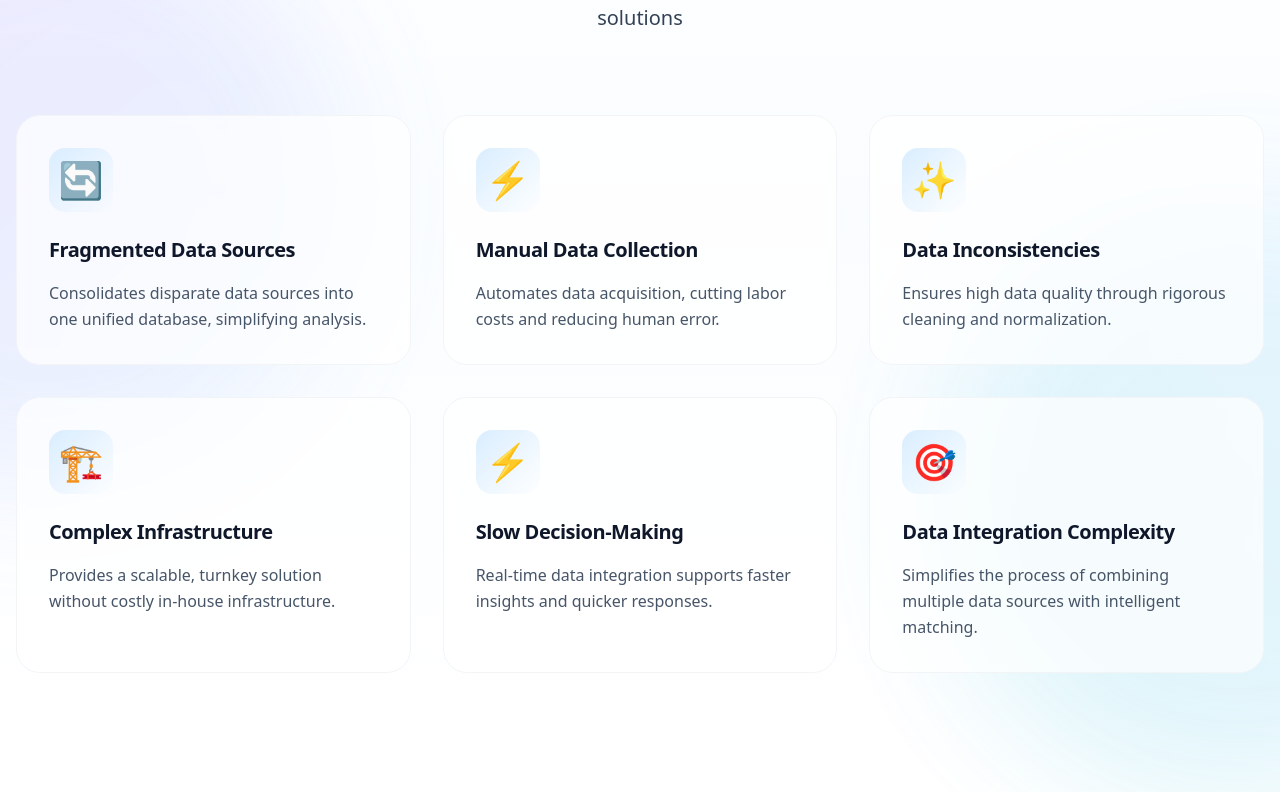
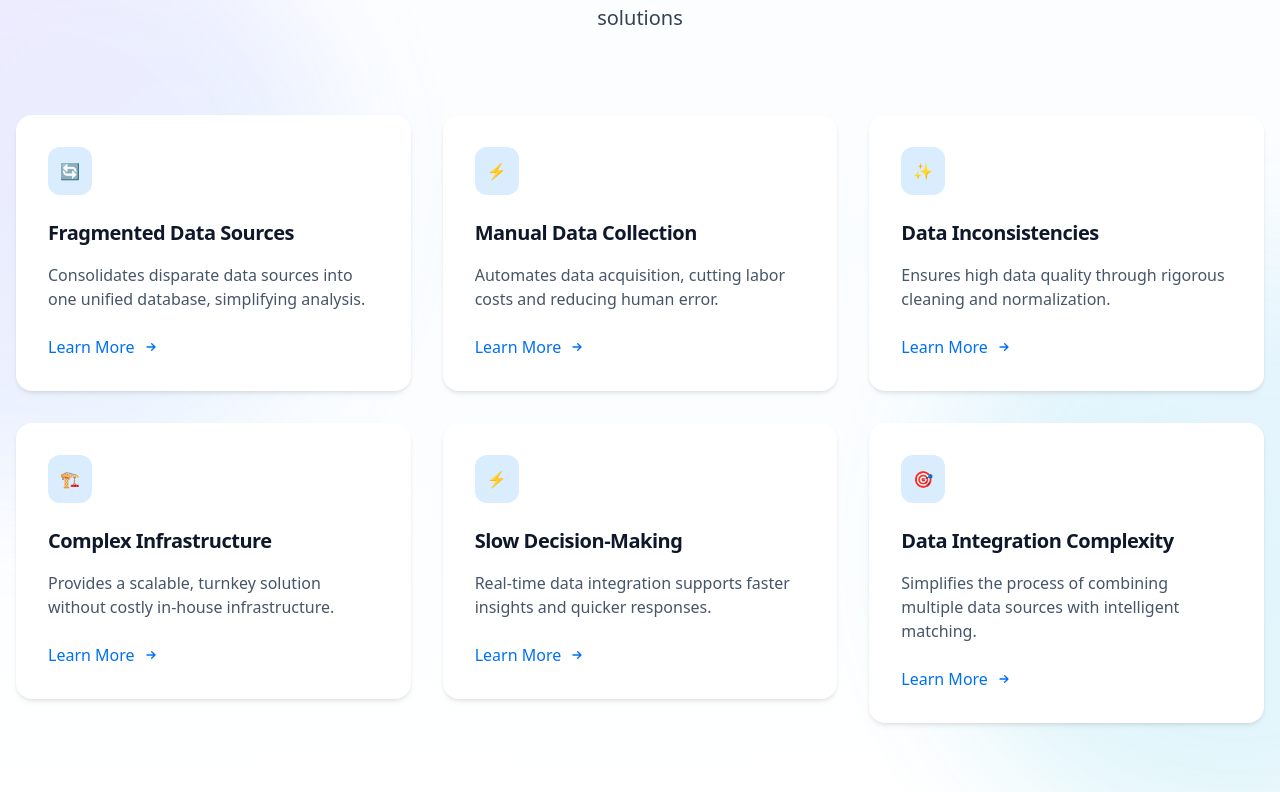
Before and after one commit to icebergdata-io/web, a React (Vite) app: page / in a window 1280 px wide. Shown: the part 4448-5240 px from the top of the page. Built offline with nearby package versions, Linux system fonts and the light colour scheme.

Commit message:
feat: Add floating CTA button for mobile view

```diff
--- /dev/null
+++ b/src/components/FloatingCTA.jsx
@@ -0,0 +1,35 @@
+import { motion } from 'framer-motion';
+import { useState } from 'react';
+import CalendlyPopup from './CalendlyPopup';
+
+const FloatingCTA = () => {
+  const [showCalendly, setShowCalendly] = useState(false);
+
+  return (
+    <>
+      <motion.div
+        initial={{ opacity: 0, y: 20 }}
+        animate={{ opacity: 1, y: 0 }}
+        transition={{ duration: 0.5 }}
+        className="fixed bottom-8 right-8 z-50 md:hidden"
+      >
+        <button
+          onClick={() => setShowCalendly(true)}
+          className="flex items-center gap-2 bg-gradient-to-r from-primary-600 via-accent-purple to-accent-purple hover:from-accent-purple hover:via-primary-600 hover:to-primary-600 text-white px-6 py-3 rounded-full shadow-elevation-3 hover:shadow-elevation-4 transition-all duration-300 hover:-translate-y-1 border border-white/20 bg-[length:200%_200%] bg-[0%_0%] hover:bg-[100%_100%]"
+        >
+          <span className="font-medium">Book a Demo</span>
+          <svg className="w-5 h-5" fill="none" viewBox="0 0 24 24" stroke="currentColor">
+            <path strokeLinecap="round" strokeLinejoin="round" strokeWidth={2} d="M13 7l5 5m0 0l-5 5m5-5H6" />
+          </svg>
+        </button>
+      </motion.div>
+
+      <CalendlyPopup
+        isOpen={showCalendly}
+        onClose={() => setShowCalendly(false)}
+      />
+    </>
+  );
+};
+
+export default FloatingCTA;
--- a/src/components/Layout.jsx
+++ b/src/components/Layout.jsx
@@ -2,6 +2,7 @@
 import { Outlet } from 'react-router-dom';
 import Navbar from './Navbar';
 import Footer from './Footer';
+import FloatingCTA from './FloatingCTA';
 
 const Layout = () => {
   const [scrolled, setScrolled] = useState(false);
@@ -25,6 +26,7 @@
         <Outlet />
       </main>
       <Footer />
+      <FloatingCTA />
     </div>
   );
 };
--- a/src/components/Press.jsx
+++ b/src/components/Press.jsx
@@ -1,4 +1,6 @@
 import { Link } from 'react-router-dom';
+import { useState, useEffect } from 'react';
+import { motion } from 'framer-motion';
 
 export const pressArticles = [
   {
@@ -58,53 +60,76 @@
 ];
 
 const Press = () => {
+  const [randomArticles, setRandomArticles] = useState([]);
+
+  useEffect(() => {
+    // Randomly select 3 articles from the pressArticles array
+    const shuffledArticles = [...pressArticles].sort(() => Math.random() - 0.5);
+    setRandomArticles(shuffledArticles.slice(0, 3));
+  }, []);
+
   return (
-    <section id="press" className="py-24 bg-gradient-to-b from-white to-light-50">
-      <div className="max-w-7xl mx-auto px-4">
-        <div className="text-center mb-16">
-          <h2 className="text-4xl md:text-5xl font-display font-bold text-dark-900 mb-6">
-            Press & Media
-          </h2>
-          <p className="text-xl text-dark-700 max-w-3xl mx-auto">
-            Featured articles and media coverage about Iceberg Data and our CEO David Martin Riveros
-          </p>
+    <section className="py-24 relative overflow-hidden">
+      <div className="absolute inset-0 bg-gradient-to-b from-white via-primary-50/30 to-white">
+        <div className="absolute inset-0 bg-mesh-pattern opacity-10"></div>
       </div>
 
-        <div className="grid md:grid-cols-2 lg:grid-cols-3 gap-8">
-          {pressArticles.map((article, index) => (
-            <a
-              key={index}
+      <div className="max-w-7xl mx-auto px-4 sm:px-6 lg:px-8 relative">
+        <div className="text-center mb-12 sm:mb-16">
+          <motion.div
+            initial={{ opacity: 0, y: 20 }}
+            whileInView={{ opacity: 1, y: 0 }}
+            viewport={{ once: true }}
+            transition={{ duration: 0.6 }}
+            className="space-y-3 sm:space-y-4"
+          >
+            <h2 className="text-3xl sm:text-4xl md:text-5xl font-display font-bold text-dark-900">
+              In the{' '}
+              <span className="bg-gradient-to-r from-primary-600 via-accent-purple to-accent-cyan bg-clip-text text-transparent">
+                Press
+              </span>
+            </h2>
+            <p className="text-base sm:text-lg md:text-xl text-dark-600 max-w-2xl mx-auto">
+              Read what others are saying about our innovative data solutions
+            </p>
+          </motion.div>
+        </div>
+
+        <div className="grid grid-cols-1 md:grid-cols-3 gap-6 sm:gap-8">
+          {randomArticles.map((article, index) => (
+            <motion.a
+              key={article.title}
               href={article.link}
               target="_blank"
               rel="noopener noreferrer"
-              className="group bg-white rounded-2xl p-6 shadow-lg hover:shadow-xl transition-all duration-300"
+              initial={{ opacity: 0, y: 20 }}
+              whileInView={{ opacity: 1, y: 0 }}
+              viewport={{ once: true }}
+              transition={{ delay: index * 0.1 }}
+              className="group"
             >
+              <div className="bg-white rounded-2xl shadow-elevation-2 p-8 h-full transition-all duration-300 hover:shadow-elevation-3 hover:-translate-y-1">
                 <div className="flex flex-col h-full">
-                <div className="text-sm text-primary-600 mb-3">{article.date}</div>
-                <h3 className="text-xl font-bold text-dark-900 mb-3 group-hover:text-primary-600 transition-colors">
+                  <div className="mb-6">
+                    <div className="inline-block px-4 py-2 bg-primary-100 text-primary-600 rounded-lg text-sm font-medium">
+                      {article.date}
+                    </div>
+                  </div>
+                  <h3 className="text-xl font-display font-bold text-dark-900 mb-4 group-hover:text-primary-600 transition-colors">
                     {article.title}
                   </h3>
-                <p className="text-dark-700 mb-4 flex-grow">
+                  <p className="text-dark-600 mb-6 flex-grow">
                     {article.description}
                   </p>
-                <div className="flex items-center text-primary-600 font-medium">
+                  <div className="flex items-center text-primary-600 font-medium group-hover:translate-x-2 transition-transform">
                     Read Article
-                  <svg
-                    className="w-4 h-4 ml-2 transform group-hover:translate-x-1 transition-transform"
-                    fill="none"
-                    viewBox="0 0 24 24"
-                    stroke="currentColor"
-                  >
-                    <path
-                      strokeLinecap="round"
-                      strokeLinejoin="round"
-                      strokeWidth={2}
-                      d="M17 8l4 4m0 0l-4 4m4-4H3"
-                    />
+                    <svg className="w-5 h-5 ml-2" fill="none" viewBox="0 0 24 24" stroke="currentColor">
+                      <path strokeLinecap="round" strokeLinejoin="round" strokeWidth={2} d="M13 7l5 5m0 0l-5 5m5-5H6" />
                     </svg>
                   </div>
                 </div>
-            </a>
+              </div>
+            </motion.a>
           ))}
         </div>
 
--- a/src/components/Problems.jsx
+++ b/src/components/Problems.jsx
@@ -1,5 +1,6 @@
-import React, { useState } from 'react';
+import { useState } from 'react';
 import { motion, AnimatePresence } from 'framer-motion';
+import PropTypes from 'prop-types';
 import Logo from './Logo';
 
 const problems = [
@@ -101,31 +102,36 @@
   }
 ];
 
-const ProblemCard = ({ problem, onClick, isSelected }) => (
+const ProblemCard = ({ problem, onClick, isSelected }) => {
+  return (
     <motion.div
-    layout
       onClick={onClick}
-    className={`relative cursor-pointer ${isSelected ? 'md:col-span-2 row-span-2' : ''}`}
-    whileHover={{ scale: isSelected ? 1 : 1.02 }}
-    transition={{ duration: 0.2 }}
+      className="group cursor-pointer"
+      initial={{ opacity: 0, y: 20 }}
+      whileInView={{ opacity: 1, y: 0 }}
+      viewport={{ once: true }}
     >
-    <motion.div
-      layout
-      className="h-full bg-white/70 backdrop-blur-sm p-8 rounded-3xl transition-all duration-300 hover:shadow-2xl border border-gray-100 relative overflow-hidden"
-    >
-      <motion.div layout className="relative z-10">
-        <motion.div
-          layout
-          className="text-4xl mb-6 bg-gradient-to-br from-primary-100 to-transparent w-16 h-16 rounded-2xl flex items-center justify-center"
-        >
+      <div className="bg-white rounded-2xl shadow-elevation-2 p-4 sm:p-6 md:p-8 h-full transition-all duration-300 hover:shadow-elevation-3 hover:-translate-y-1">
+        <div className="flex flex-col h-full">
+          <div className="mb-3 sm:mb-4 md:mb-6">
+            <div className="inline-block p-2 sm:p-3 bg-primary-100 text-primary-600 rounded-xl">
               {problem.icon}
-        </motion.div>
-        <motion.h3 layout className="text-xl font-display font-bold text-dark-900 mb-4">
+            </div>
+          </div>
+          <h3 className="text-lg sm:text-xl font-display font-bold text-dark-900 mb-2 sm:mb-3 md:mb-4 group-hover:text-primary-600 transition-colors">
             {problem.title}
-        </motion.h3>
-        <motion.p layout className="text-dark-600 leading-relaxed">
+          </h3>
+          <p className="text-sm sm:text-base text-dark-600 mb-3 sm:mb-4 md:mb-6 flex-grow">
             {problem.description}
-        </motion.p>
+          </p>
+          <div className="flex items-center text-primary-600 font-medium group-hover:translate-x-2 transition-transform">
+            Learn More
+            <svg className="w-4 h-4 ml-2" fill="none" viewBox="0 0 24 24" stroke="currentColor">
+              <path strokeLinecap="round" strokeLinejoin="round" strokeWidth={2} d="M13 7l5 5m0 0l-5 5m5-5H6" />
+            </svg>
+          </div>
+        </div>
+      </div>
 
       <AnimatePresence>
         {isSelected && (
@@ -133,8 +139,7 @@
             initial={{ opacity: 0, height: 0 }}
             animate={{ opacity: 1, height: "auto" }}
             exit={{ opacity: 0, height: 0 }}
-              transition={{ duration: 0.3 }}
-              className="mt-6 pt-6 border-t border-gray-200"
+            className="overflow-hidden"
           >
             <h4 className="text-lg font-semibold text-dark-900 mb-4">{problem.details.title}</h4>
             <ul className="space-y-3">
@@ -168,11 +173,24 @@
         )}
       </AnimatePresence>
     </motion.div>
+  );
+};
 
-      <div className={`absolute inset-0 bg-gradient-to-br ${problem.gradient} opacity-0 group-hover:opacity-100 transition-opacity duration-300 rounded-3xl -z-10`}></div>
-    </motion.div>
-  </motion.div>
-);
+ProblemCard.propTypes = {
+  problem: PropTypes.shape({
+    icon: PropTypes.node.isRequired,
+    title: PropTypes.string.isRequired,
+    description: PropTypes.string.isRequired,
+    details: PropTypes.shape({
+      title: PropTypes.string.isRequired,
+      points: PropTypes.arrayOf(PropTypes.string).isRequired,
+      impact: PropTypes.string.isRequired
+    }).isRequired,
+    gradient: PropTypes.string.isRequired
+  }).isRequired,
+  onClick: PropTypes.func.isRequired,
+  isSelected: PropTypes.bool.isRequired
+};
 
 const Problems = () => {
   const [selectedProblem, setSelectedProblem] = useState(null);
@@ -212,12 +230,17 @@
           className="grid md:grid-cols-3 gap-8"
         >
           {problems.map((problem, index) => (
-            <ProblemCard
-              key={index}
-              problem={problem}
-              onClick={() => setSelectedProblem(selectedProblem === index ? null : index)}
-              isSelected={selectedProblem === index}
-            />
+            <motion.div
+              key={problem.title}
+              initial={{ opacity: 0, y: 20 }}
+              whileInView={{ opacity: 1, y: 0 }}
+              viewport={{ once: true }}
+              transition={{ delay: index * 0.1 }}
+              onClick={() => setSelectedProblem(problem)}
+              className="group cursor-pointer"
+            >
+              <ProblemCard problem={problem} onClick={() => setSelectedProblem(problem)} isSelected={selectedProblem === problem} />
+            </motion.div>
           ))}
         </motion.div>
       </div>
```
Also changed, not shown: 1 other file (tests, documents, lock files or other folders). Lines whose indentation alone changed are shown as unchanged.
